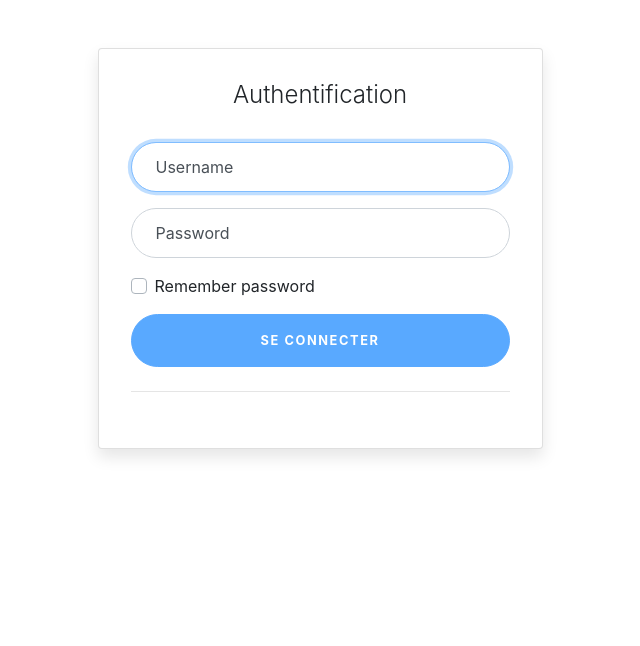
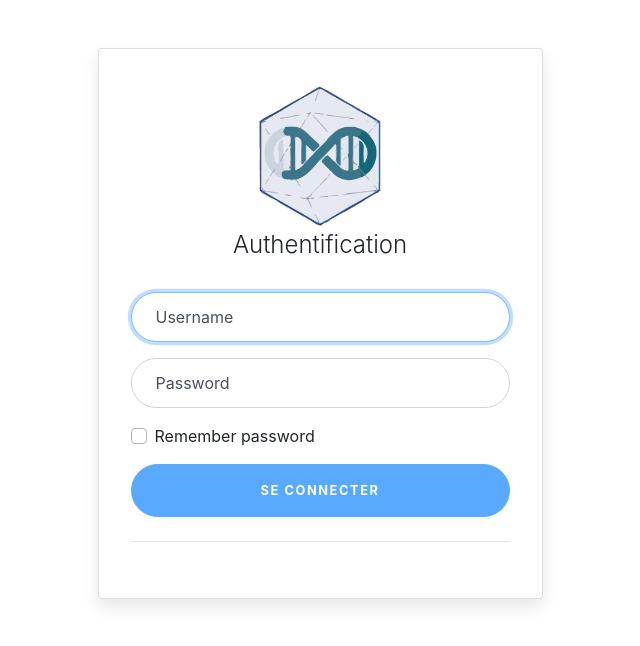
Before and after one commit to Michael-DaSilva/HEIGVD-PRO-C15, an Angular app in the folder inphinity-app/: page /login in a window 1280 px wide. Shown: the top 646 px of the page, without its empty margins (320-960 px from the left). Built offline with nearby package versions, Linux system fonts and the light colour scheme.

Commit message:
Added logo to login form + misc changes to it

```diff
--- a/inphinity-app/src/app/components/login-form/login-form.component.html
+++ b/inphinity-app/src/app/components/login-form/login-form.component.html
@@ -1,8 +1,9 @@
 <div class="card card-signin my-5">
   <div class="card-body">
+    <img style="width: 150px; margin-left : auto; margin-right: auto;display: block;" src="assets/images/inphinity-logo-tmp.png" alt="">
     <h5 class="card-title text-center">Authentification</h5>
     <div *ngIf="userField.touched && userField.errors">
-        <div class="alert alert-danger" *ngIf="userField.errors.required"> The company name is required </div>
+        <div class="alert alert-danger" *ngIf="userField.errors.required"> The username is required </div>
     </div>
 
     <form #loginForm="ngForm" class="form-signin" (ngSubmit)="submitLogin(loginForm.form);">
```
